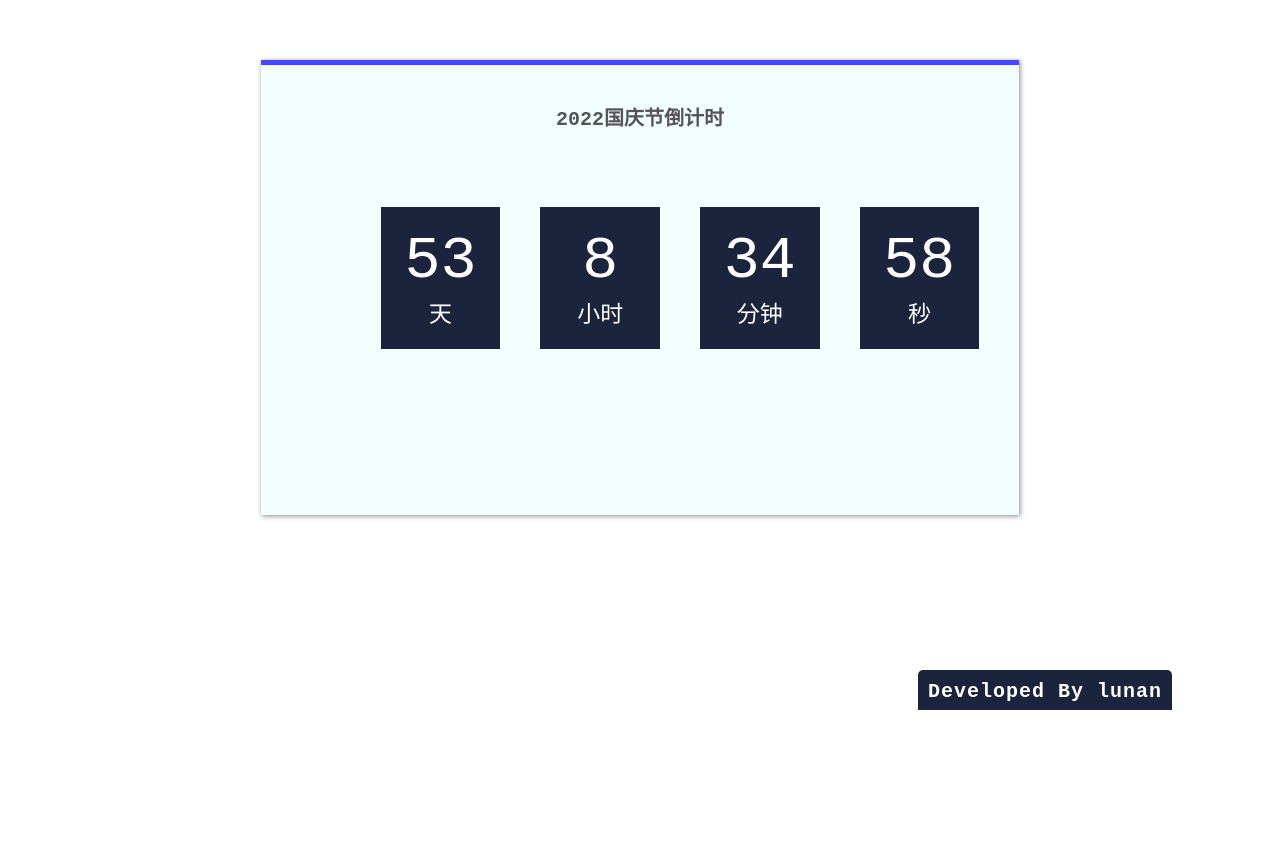
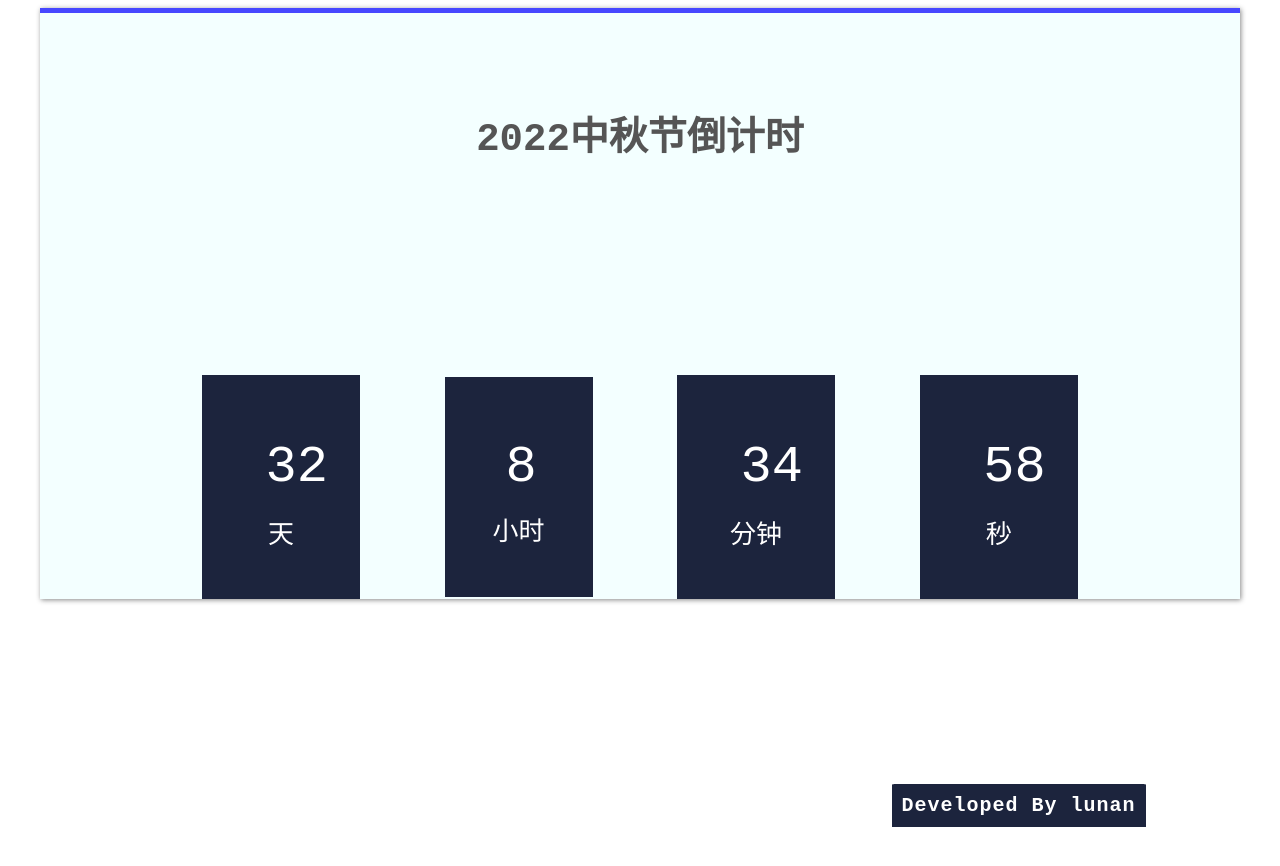
Before and after one commit to llunan/llunan.github.io, a plain HTML site: page 2022_national_day_holiday_countdown/index.html in a window 1280 px wide. Before the commit the page ends 800 px from the top, so only its background shows below. Drawn offline with Linux system fonts and the light colour scheme.

Commit message:
Add files via upload

```diff
--- a/2022_national_day_holiday_countdown/index.html
+++ b/2022_national_day_holiday_countdown/index.html
@@ -3,7 +3,7 @@
 <meta charset="UTF-8">
 <head>
     <title>
-        国庆节倒计时
+        中秋节倒计时
     </title>
 <meta name="viewport" content="width=device-width, initial-scale=1">
 <link rel="stylesheet" href="style.css">
@@ -11,24 +11,19 @@
 <body>
     <div class="container">
         <div class="toppart">
-            <h2 id="head-2">2022国庆节倒计时</h2>
-
+            <h2 id="head-2">2022中秋节倒计时</h2>
         </div>
         <div class="bottompart">
-          <p class="dis"> <span id="demo1"></span> 天 </p>
-          <p  class="dis">  <span id="demo2"></span> 小时 </p>
-           <p  class="dis"> <span id="demo3"></span> 分钟 </p>
-           <p  class="dis">  <span id="demo4"></span> 秒 </p>
+          <p class="dis"> <span id="demo1"></span>天</p>
+          <p  class="dis">  <span id="demo2"></span>小时</p>
+           <p  class="dis"> <span id="demo3"></span>分钟</p>
+           <p  class="dis">  <span id="demo4"></span>秒</p>
 
         </div>
 
     </div>
-    <br><br><br><br><br><br>
-
+    <br>
         <h6 id="footer">Developed By lunan</h6>
-
         <script src="main.js"></script>
-
-
 </body>
 </html>
--- a/2022_national_day_holiday_countdown/main.js
+++ b/2022_national_day_holiday_countdown/main.js
@@ -1,5 +1,5 @@
 // Set the date we're counting down to
-var countDownDate = new Date("October 01, 2022 00:00:00").getTime();
+var countDownDate = new Date("September 10, 2022 00:00:00").getTime();
 
 // Update the count down every 1 second
 var x = setInterval(function() {
@@ -25,7 +25,7 @@ var x = setInterval(function() {
 
   document.getElementById("demo4").innerHTML = seconds ;
 
-  // If the count down is over, write some text
+  // If the countdown is over, write some text
   if (distance < 0) {
     clearInterval(x);
     document.getElementById("demo").innerHTML = "EXPIRED";
--- a/2022_national_day_holiday_countdown/style.css
+++ b/2022_national_day_holiday_countdown/style.css
@@ -1,15 +1,14 @@
 .container{
-    width:60%;
-    height: 450px;
+    width:95%;
+    height: 70%;
     background-color: rgb(243, 255, 255);
-    margin-top: 60px;
-    margin-left: 20%;
+    margin:auto;
     border-top: 5px solid rgb(71, 71, 255);
     box-shadow: 1px 1px 5px  #888888;
 
 }
 .toppart{
-    padding: 20px;
+    padding: 5%;
 
 
 }
@@ -17,26 +16,26 @@
     text-align: center;
     color:rgb(71, 71, 255) ;
     font-family: monospace;
-    font-size: 50px;
+    font-size: 50%;
 }
 #head-2{
     text-align: center;
     color:rgb(85, 85, 85) ;
     font-family: monospace;
-    font-size: 20px;
+    font-size: 300%;
 }
 .bottompart{
     display: flex;
-    margin: 20px;
-    margin-left: 100px;
+    margin: 10% 10% 10% 10%;
 }
 span{
-    font-size: 60px;
+    font-size: 200%;
+    margin:25% 25% 25% 25%;
 }
 p {
   text-align: center;
-  font-size: 23px;
-  margin-top: 0px;
+  font-size: 200%;
+  margin:10% 10% 10% 10%;
   font-family: monospace;
   background-color: #1c243d;
   color: #ffff;
@@ -44,23 +43,21 @@ p {
 
 .dis{
     display: grid;
-    padding: 20px;
-    margin: 20px;
-    width: 100px;
+    padding: 5%;
+    margin: auto;
+    width: auto;
 }
 h6{
     background-color:#1c243d;
     color: #ffff;
     float: right;
-    margin-right: 100px;
+    margin-right: 10%;
     padding: 10px;
-    height: 20px;
+    height: 10%;
     font-size: 20px;
-    border-top-left-radius:5px ;
-    border-top-right-radius:5px ;
-    margin-bottom: 0%;
+    border-top-left-radius:1%;
+    border-top-right-radius:1%;
+    margin-bottom: 5%;
     letter-spacing: 1px;
     font-family: monospace;
-
-
 }
```
